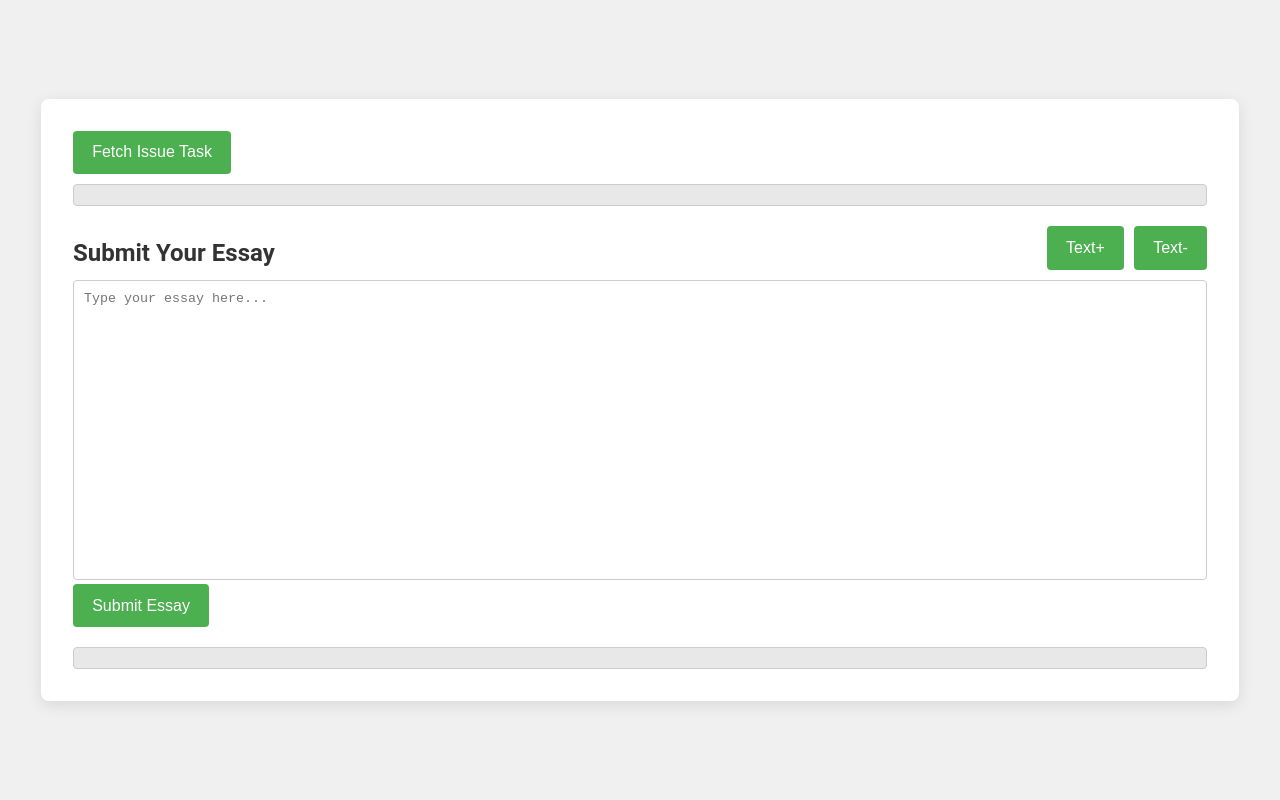
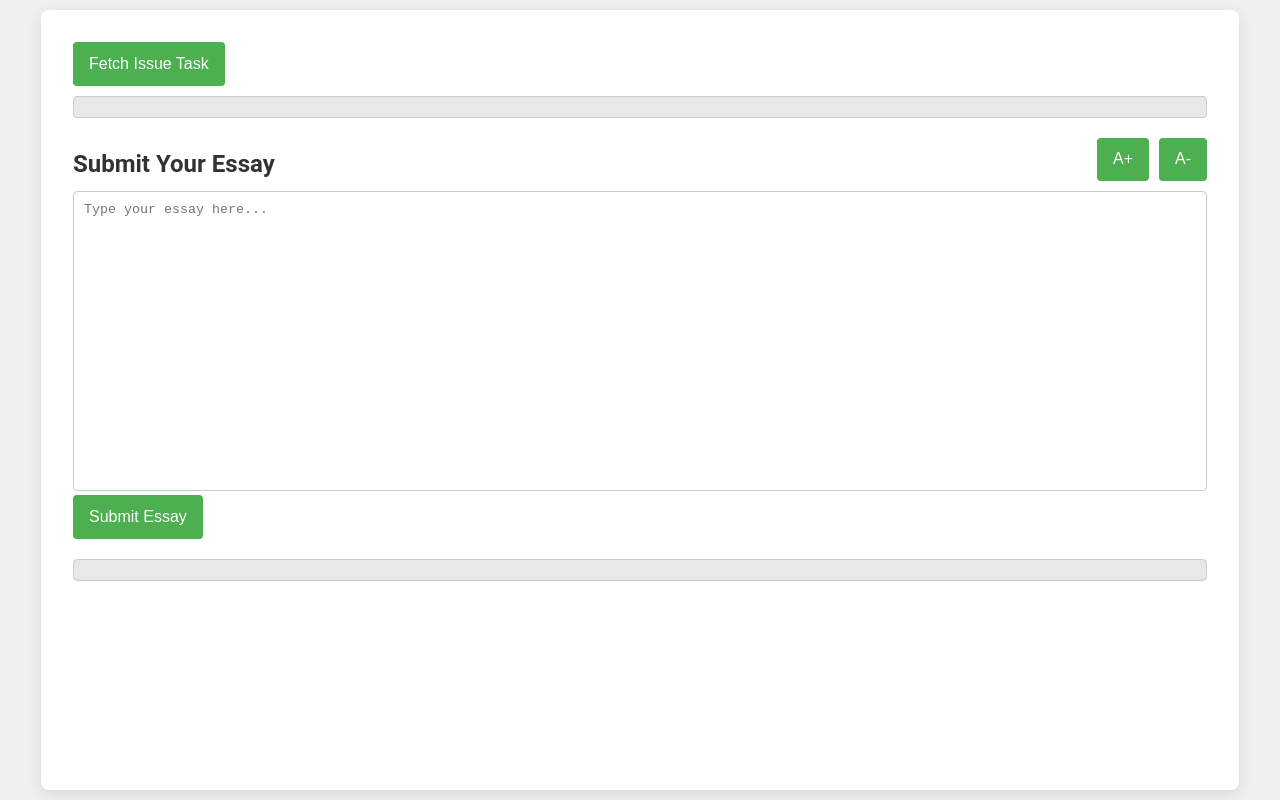
Before and after one commit to ss-deshmukh/AI_Essay_Evaluator, a plain HTML site: page submit_essay.html in a window 1280 px wide. Drawn offline with Linux system fonts and the light colour scheme.

Commit message:
Minor CSS Changes

```diff
--- a/submit_essay.css
+++ b/submit_essay.css
@@ -4,20 +4,22 @@ body {
     margin: 10px; /* Smaller margin around the body for minimal blank space */
     display: flex;
     justify-content: center;
-    align-items: center;
+    align-items: auto;
     min-height: calc(100vh - 20px); /* Adjust height to account for smaller margin */
+    wid
 }
 
 .container {
-    background-color: white;
+    background-color: rgb(255, 255, 255);
     padding: 2rem;
     border-radius: 8px;
     box-shadow: 0 4px 15px rgba(0, 0, 0, 0.1);
+    height: 95%;
     width: 90%; /* Increased width */
-    max-width: 90%; /* Max width also increased to cover more space */
+    max-width: 95%; /* Max width also increased to cover more space */
     height: auto; /* Height to automatically adjust */
     max-height: 90vh; /* Maximum height to ensure it doesn't overflow the viewport */
-    overflow: auto; /* Allows scrolling within the container if content exceeds the height */
+    overflow: hidden; /* Allows scrolling within the container if content exceeds the height */
 }
 
 h1 {
@@ -71,7 +73,7 @@ h1 {
 }
 
 .action-btn {
-    padding: 0.8rem 1.2rem;
+    padding: 0.8rem 1rem;
     margin-right: 10px;
     border: none;
     border-radius: 4px;
--- a/submit_essay.html
+++ b/submit_essay.html
@@ -16,8 +16,8 @@
         <div class="header-and-controls">
             <h1 class="essay-header">Submit Your Essay</h1>
             <div class="text-controls">
-                <button type="button" id="increaseTextSize" class="action-btn">Text+</button>
-                <button type="button" id="decreaseTextSize" class="action-btn">Text-</button>
+                <button type="button" id="increaseTextSize" class="action-btn">A+</button>
+                <button type="button" id="decreaseTextSize" class="action-btn">A-</button>
             </div>
         </div>
 
```
